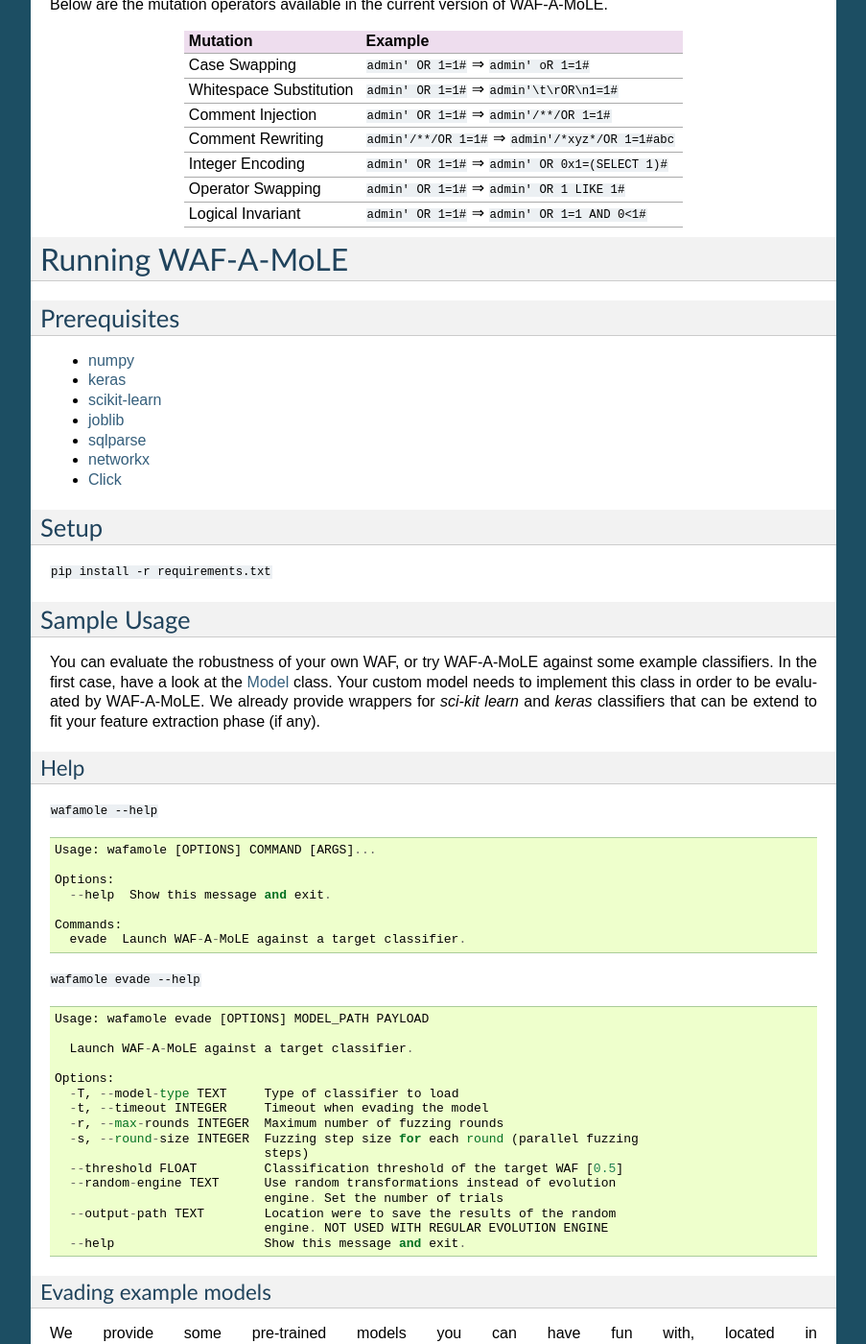
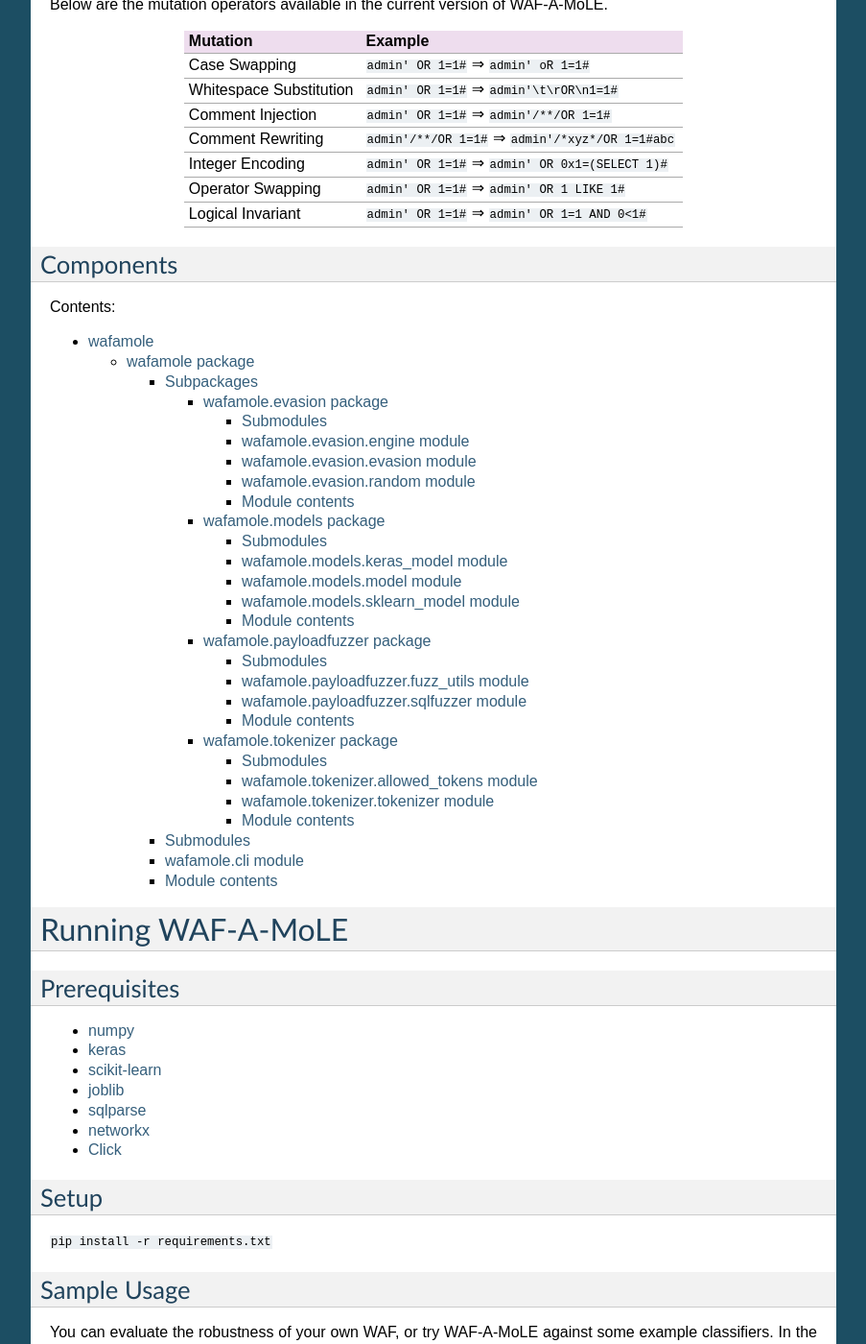
Before and after one commit to AvalZ/WAF-A-MoLE, a Sphinx documentation site: the page built from docs/index.rst, in a window 1280 px wide and 1400 px high, scrolled down 911 px. Shown: the whole window at 96% size, without its empty margins (198-1101 px from the left). Built offline with Sphinx 7.4.7, drawn with Linux system fonts in a browser that asks for light colours; some of the changed text lies outside the part shown.

Commit message:
Add components to RTD docs

```diff
--- a/docs/index.rst
+++ b/docs/index.rst
@@ -29,6 +29,7 @@ During each iteration, the head of the payload Pool is passed to the
 **Fuzzer**, where it gets randomly mutated, by applying one of the
 available mutation operators.
 
+
 Mutation operators
 ------------------
 
@@ -49,6 +50,16 @@ Integer Encoding        ``admin' OR 1=1#`` ⇒ ``admin' OR 0x1=(SELECT 1)#``
 Operator Swapping       ``admin' OR 1=1#`` ⇒ ``admin' OR 1 LIKE 1#``
 Logical Invariant       ``admin' OR 1=1#`` ⇒ ``admin' OR 1=1 AND 0<1#``
 ======================= ===================================================
+
+Components
+----------
+
+.. toctree::
+   :maxdepth: 10
+   :caption: Contents:
+
+   source/modules
+
 
 Running WAF-A-MoLE
 ==================
```
